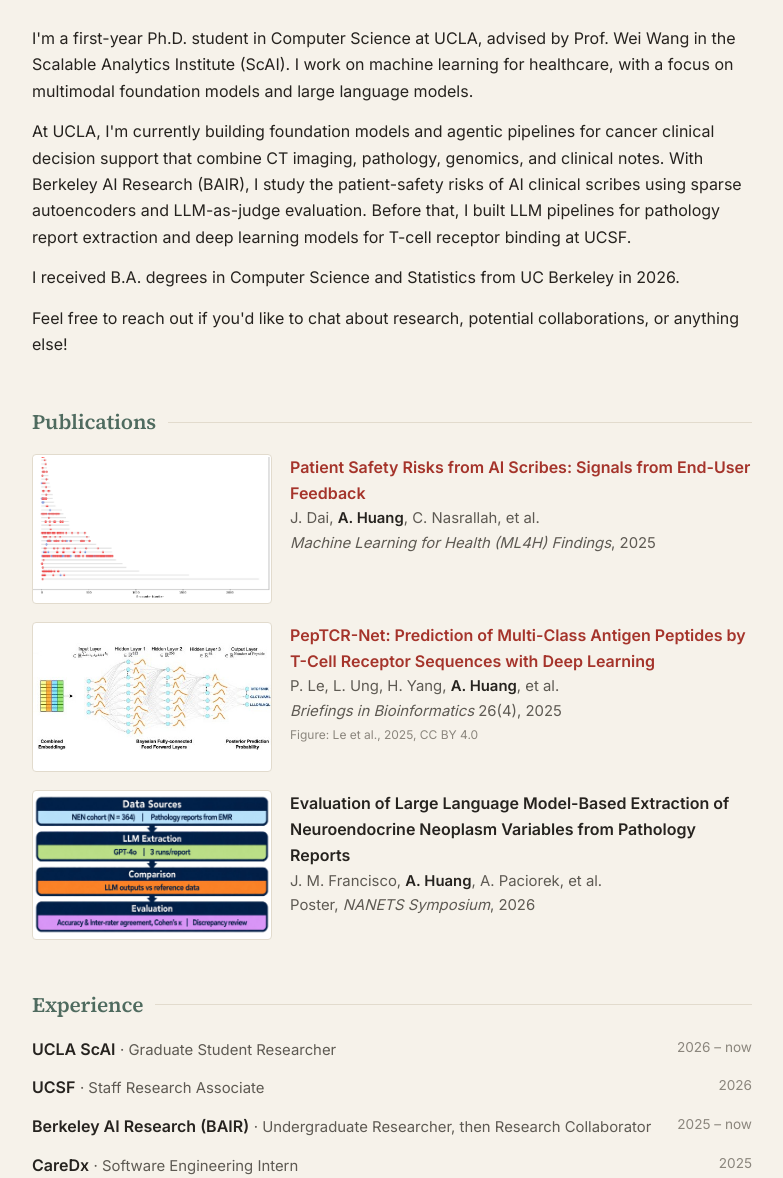
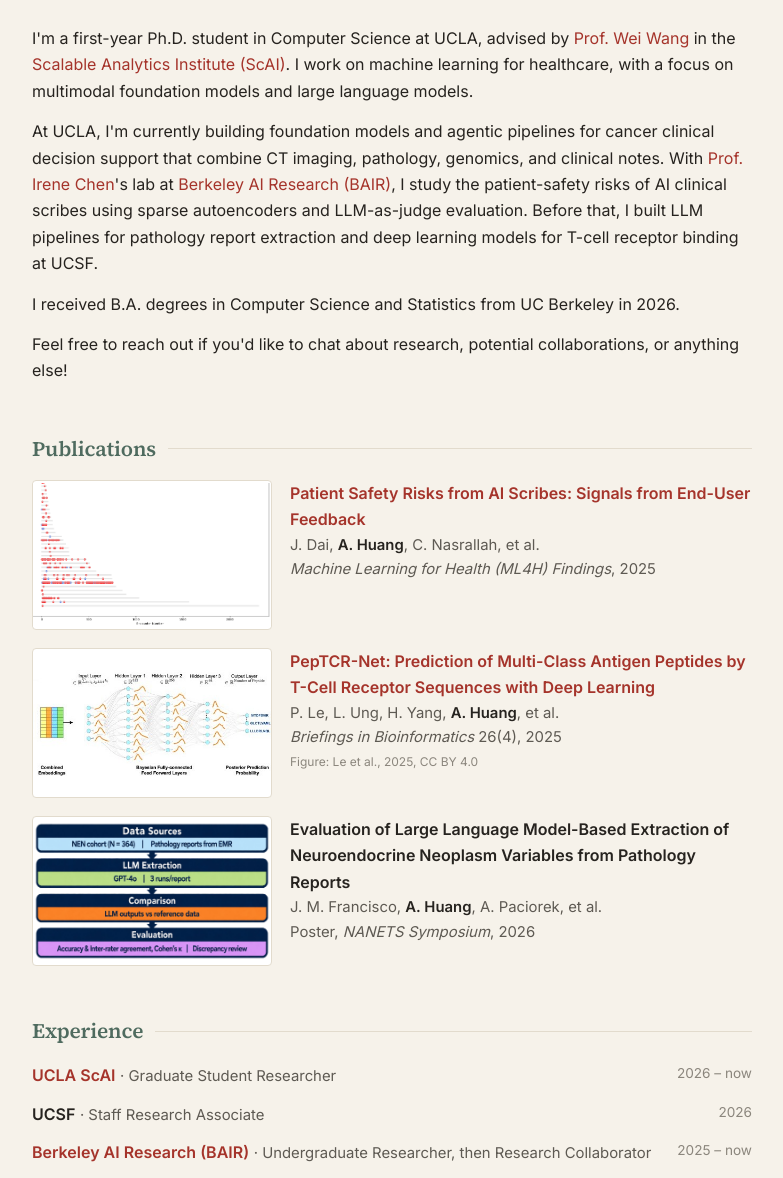
Before and after one commit to anwenhuang/anwenhuang.github.io, a plain HTML site: page index.html in a window 1280 px wide. Shown: the part 217-1395 px from the top of the page, without its empty margins (248-1031 px from the left). Drawn offline with Linux system fonts and the light colour scheme.

Commit message:
Link advisor, ScAI, BAIR, and Irene Chen homepages
Co-Authored-By: Claude Opus 5.5 <noreply@anthropic.com>

```diff
--- a/index.html
+++ b/index.html
@@ -81,8 +81,8 @@ h2::after { content: ""; flex: 1; height: 1px; background: var(--rule); }
   <img class="photo" src="img/headshot.jpg" alt="Anwen Huang">
 </header>
 <section class="bio">
-  <p>I'm a first-year Ph.D. student in Computer Science at UCLA, advised by Prof. Wei Wang in the Scalable Analytics Institute (ScAI). I work on machine learning for healthcare, with a focus on multimodal foundation models and large language models.</p>
-  <p>At UCLA, I'm currently building foundation models and agentic pipelines for cancer clinical decision support that combine CT imaging, pathology, genomics, and clinical notes. With Berkeley AI Research (BAIR), I study the patient-safety risks of AI clinical scribes using sparse autoencoders and LLM-as-judge evaluation. Before that, I built LLM pipelines for pathology report extraction and deep learning models for T-cell receptor binding at UCSF.</p>
+  <p>I'm a first-year Ph.D. student in Computer Science at UCLA, advised by <a href="https://web.cs.ucla.edu/~weiwang/">Prof. Wei Wang</a> in the <a href="https://scai.cs.ucla.edu/">Scalable Analytics Institute (ScAI)</a>. I work on machine learning for healthcare, with a focus on multimodal foundation models and large language models.</p>
+  <p>At UCLA, I'm currently building foundation models and agentic pipelines for cancer clinical decision support that combine CT imaging, pathology, genomics, and clinical notes. With <a href="https://irenechen.net/">Prof. Irene Chen</a>'s lab at <a href="https://bair.berkeley.edu/">Berkeley AI Research (BAIR)</a>, I study the patient-safety risks of AI clinical scribes using sparse autoencoders and LLM-as-judge evaluation. Before that, I built LLM pipelines for pathology report extraction and deep learning models for T-cell receptor binding at UCSF.</p>
   <p>I received B.A. degrees in Computer Science and Statistics from UC Berkeley in 2026.</p>
   <p>Feel free to reach out if you'd like to chat about research, potential collaborations, or anything else!</p></section>
 
@@ -103,9 +103,9 @@ h2::after { content: ""; flex: 1; height: 1px; background: var(--rule); }
 
 <section>
   <h2>Experience</h2>
-  <div class="exp"><div><span class="title">UCLA ScAI</span> <span class="meta">· Graduate Student Researcher</span></div><div class="date">2026 – now</div></div>
+  <div class="exp"><div><span class="title"><a href="https://scai.cs.ucla.edu/">UCLA ScAI</a></span> <span class="meta">· Graduate Student Researcher</span></div><div class="date">2026 – now</div></div>
   <div class="exp"><div><span class="title">UCSF</span> <span class="meta">· Staff Research Associate</span></div><div class="date">2026</div></div>
-  <div class="exp"><div><span class="title">Berkeley AI Research (BAIR)</span> <span class="meta">· Undergraduate Researcher, then Research Collaborator</span></div><div class="date">2025 – now</div></div>
+  <div class="exp"><div><span class="title"><a href="https://bair.berkeley.edu/">Berkeley AI Research (BAIR)</a></span> <span class="meta">· Undergraduate Researcher, then Research Collaborator</span></div><div class="date">2025 – now</div></div>
   <div class="exp"><div><span class="title">CareDx</span> <span class="meta">· Software Engineering Intern</span></div><div class="date">2025</div></div>
   <div class="exp"><div><span class="title">UC Berkeley</span> <span class="meta">· Lead Teaching Assistant, Probability for Data Science</span></div><div class="date">2024 – 2025</div></div>
   <div class="exp"><div><span class="title">UCSF Department of Medicine</span> <span class="meta">· Research Intern</span></div><div class="date">2023 – 2024</div></div>
```
